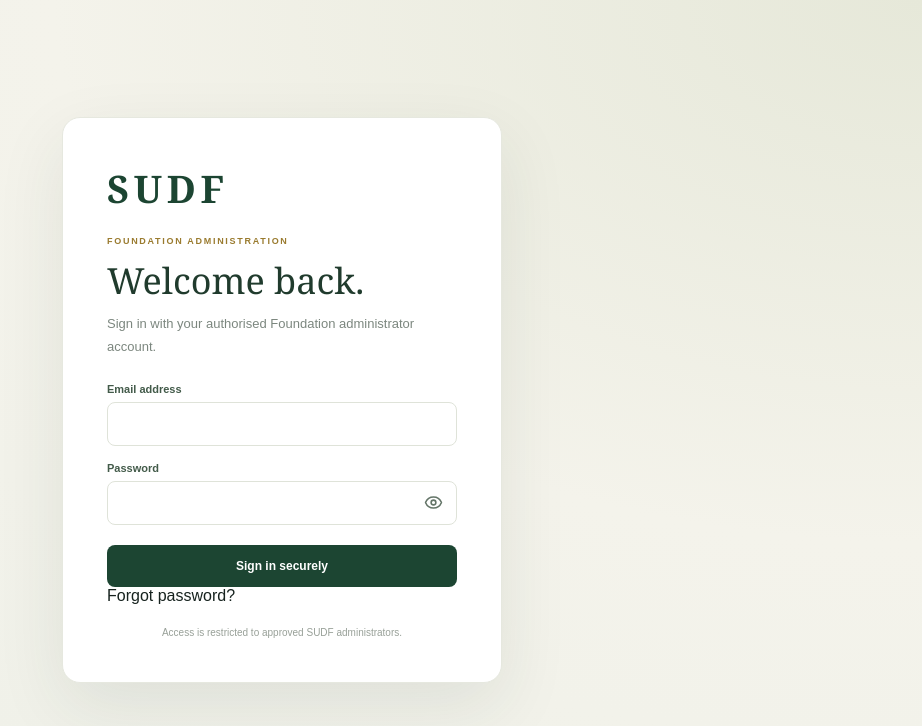
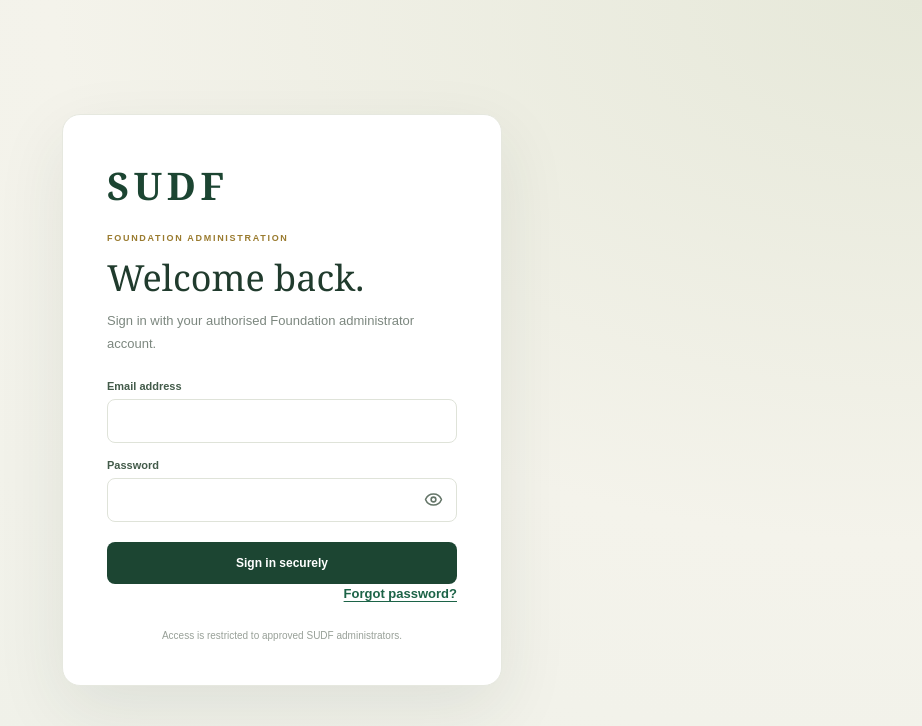
Before and after one commit to AkongShadrach/SUDF-website, a Next.js app: page /admin-login in a window 1280 px wide. Shown: the top 726 px of the page, without its empty margins (358-1280 px from the left). Built offline with nearby package versions, Linux system fonts and the light colour scheme.

Commit message:
Style visible admin login password recovery link

```diff
--- a/app/globals.css
+++ b/app/globals.css
@@ -2726,3 +2726,26 @@ body:has(main > .footer) {
     font-size: clamp(32px, 9vw, 38px);
   }
 }
+
+
+/* Make the administrator password recovery action easy to find */
+.sudf-admin-login-recovery {
+  display: flex;
+  justify-content: flex-end;
+  margin-top: -5px;
+}
+.sudf-admin-login-recovery a {
+  color: #1c6347;
+  font-size: 13px;
+  font-weight: 700;
+  text-decoration: underline;
+  text-underline-offset: 3px;
+  padding: 7px 0;
+}
+.sudf-admin-login-recovery a:hover,
+.sudf-admin-login-recovery a:focus-visible {
+  color: #9a7b2f;
+}
+.sudf-admin-login-card .sudf-password-field input {
+  padding-right: 48px;
+}
```
